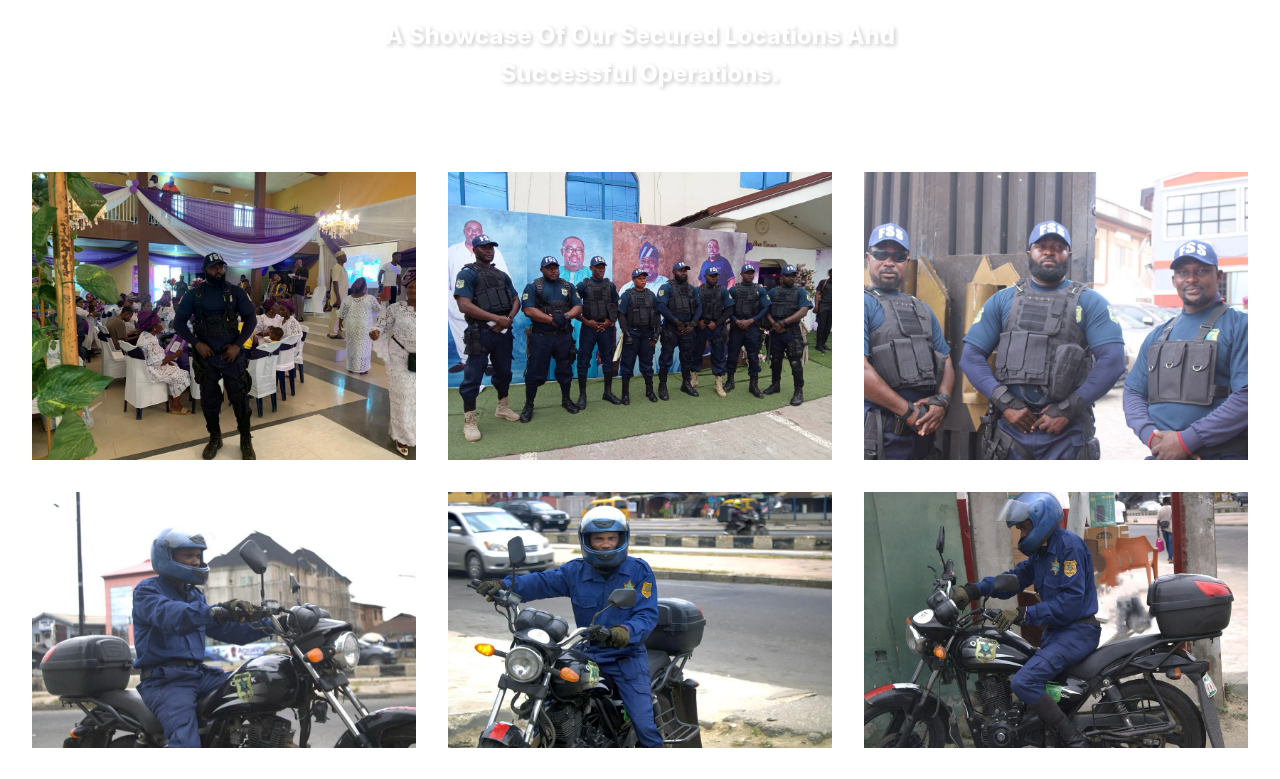
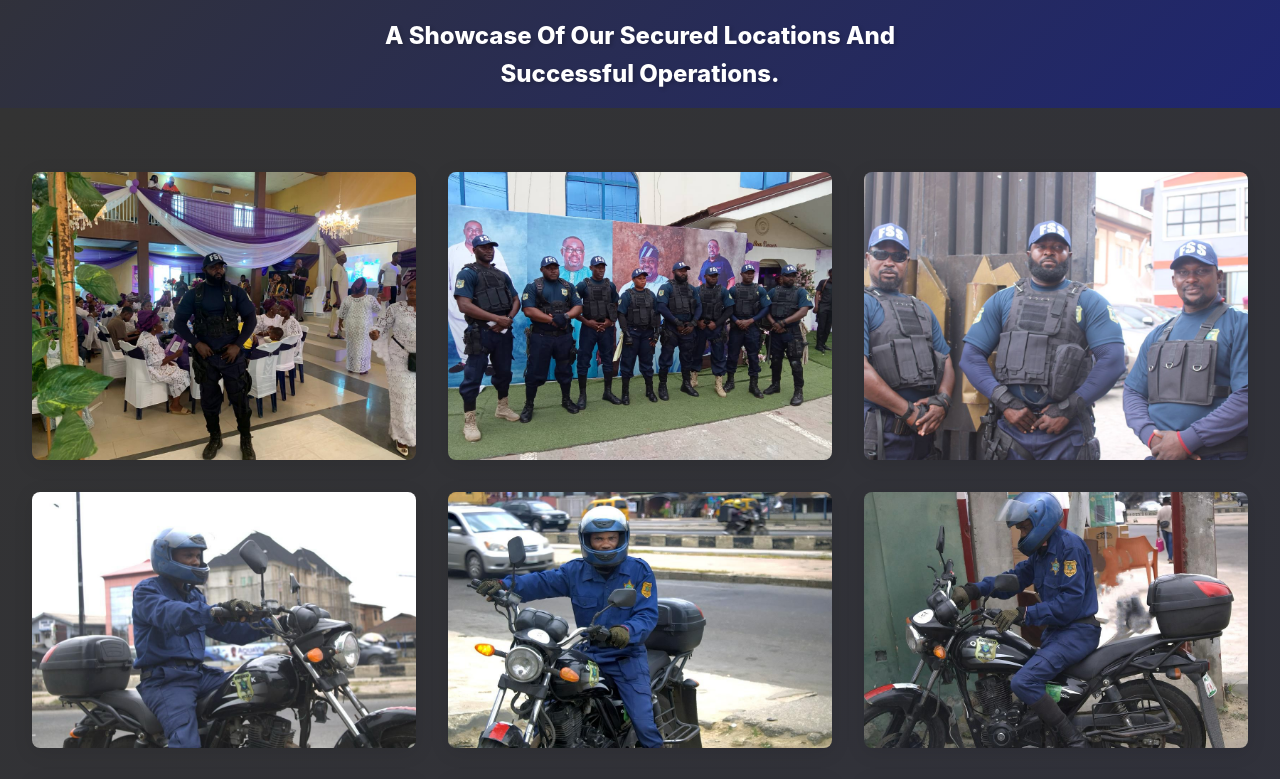
Before and after one commit to amsterdam2406/fotascoupdatedpage, a website: page gallery.html in a window 1280 px wide. Shown: the part 238-1017 px from the top of the page. Drawn offline with Linux system fonts and the light colour scheme; a web font is replaced by a local one.

Commit message:
Resolve merge conflicts between master and main

```diff
--- a/gallery.css
+++ b/gallery.css
@@ -1,4 +1,3 @@
-<<<<<<< HEAD
 @import url('https://fonts.googleapis.com/css2?family=Joan&family=Poppins:wght@200;300;400;500;600;700;800;900&display=swap');
 
 :root {
@@ -214,23 +213,6 @@ body {
     text-align: center;
     background: linear-gradient(135deg, var(--text-color), rgba(26, 35, 126, 0.8));
 }
-
-
-/*
-.section-title {
-    font-size: 2.5rem;
-    background: linear-gradient(135deg, var(--text-color), rgba(26, 35, 126, 0.8));
-    color: var(--secondary-color); Use dark blue for titles */
-    /* margin-bottom: 0.5rem;
-}
-
-
-.section-subtitle {
-    font-size: 1.1rem;
-    color: var(--text-light);
-    margin-bottom: 3rem;
-} */
-
 
 .gallery-grid {
     margin-left: 2rem;
@@ -448,9 +430,6 @@ body {
 }
 
 
-
-
-=======
 @import url('https://fonts.googleapis.com/css2?family=Joan&family=Poppins:wght@200;300;400;500;600;700;800;900&display=swap');
 
 :root {
@@ -865,8 +844,3 @@ body {
         width: 100%;
     }
 }
-
-
-
-
->>>>>>> master
--- a/service.css
+++ b/service.css
@@ -1,4 +1,3 @@
-<<<<<<< HEAD
 @import url('https://fonts.googleapis.com/css2?family=Joan&family=Poppins:wght@200;300;400;500;600;700;800;900&display=swap');
 :root {
     --primary-color: #212338;
@@ -596,16 +595,6 @@ body {
         width: 100%;
     }
 }
-
-
-
-
-
-
-
-
-
-=======
 @import url('https://fonts.googleapis.com/css2?family=Joan&family=Poppins:wght@200;300;400;500;600;700;800;900&display=swap');
 :root {
     --primary-color: #212338;
@@ -1166,4 +1155,3 @@ body {
         width: 100%;
     }
 }
->>>>>>> master
```
